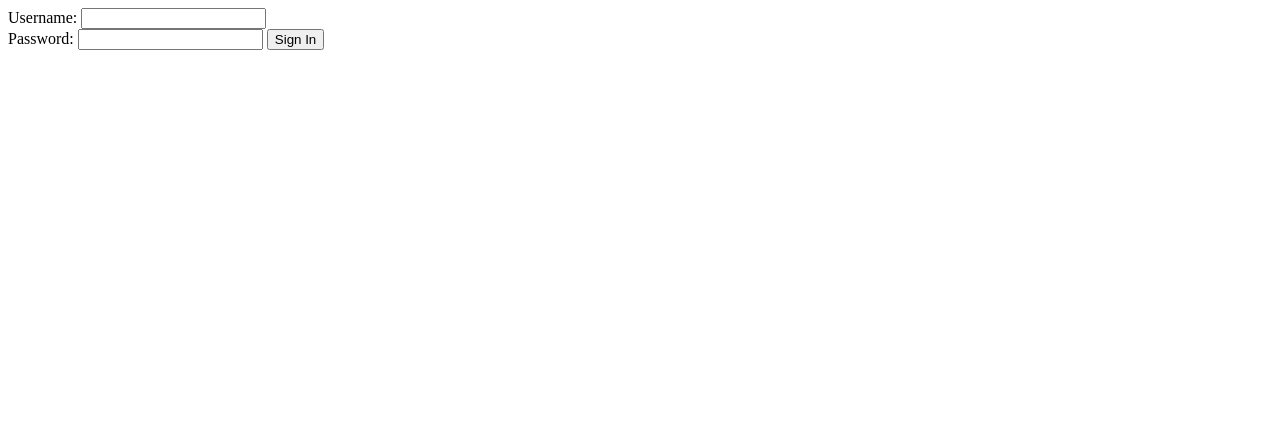
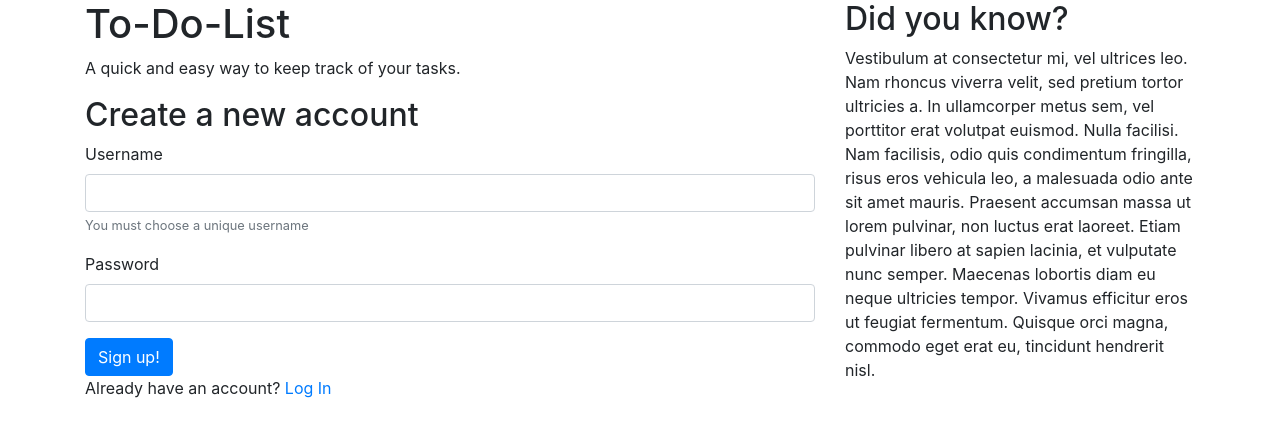
Before and after one commit to VoxBorealis/To-Do-List-Web-Application, a Flask app: page /register in a window 1280 px wide. Shown: the top 437 px of the page. Run offline with Flask 2, Linux system fonts and the light colour scheme; some libraries are stand-ins or nearby versions.

Commit message:
Add bootstrap to register.html

```diff
--- a/templates/index.html
+++ b/templates/index.html
@@ -20,12 +20,12 @@
         {% else %}
         A quick and easy way to keep track of your tasks.
       <p>
-        Start by loggin in!
+        Start by logging in!
         <form action="/login" method="POST">
             <div class="form-group">
               <label for="username">Username</label>
               <input type="text" name="username" class="form-control" id="username">
-              <small id="emailHelp" class="form-text text-muted">You must choose a unique username</small>
+              <small id="emailHelp" class="form-text text-muted"></small>
             </div>
             <div class="form-group">
               <label for="password">Password</label>
--- a/templates/register.html
+++ b/templates/register.html
@@ -1,6 +1,34 @@
-<form action="/register" method="POST">
-    Username: <input type="text" name="username">
-    <br>
-    Password: <input type="password" name="password">
-    <input type="submit" value="Sign In">
-</form>
+<!doctype html>
+<meta name="viewport" content="width=device-width, initial-scale=1, shrink-to-fit=no">
+<link rel="stylesheet" href="https://stackpath.bootstrapcdn.com/bootstrap/4.5.0/css/bootstrap.min.css">
+<title>What To Do!?</title>
+<div class="container">
+  <div class="row">
+    <div class="col-8">
+      <h1>To-Do-List</h1>
+        A quick and easy way to keep track of your tasks.
+      <p>
+        <p>
+        <h2>Create a new account</h2>
+        <form action="/register" method="POST">
+            <div class="form-group">
+              <label for="username">Username</label>
+              <input type="text" name="username" class="form-control" id="username">
+              <small id="emailHelp" class="form-text text-muted">You must choose a unique username</small>
+            </div>
+            <div class="form-group">
+              <label for="password">Password</label>
+              <input type="password" name="password" class="form-control" id="password">
+            </div>
+            <button type="submit" class="btn btn-primary">Sign up!</button>
+            <p>
+            Already have an account? <a href="/login">Log In</a>
+          </form>
+    </div>
+    <div class="col-4">
+      <h2>Did you know?</h2>
+      <p>
+        Vestibulum at consectetur mi, vel ultrices leo. Nam rhoncus viverra velit, sed pretium tortor ultricies a. In ullamcorper metus sem, vel porttitor erat volutpat euismod. Nulla facilisi. Nam facilisis, odio quis condimentum fringilla, risus eros vehicula leo, a malesuada odio ante sit amet mauris. Praesent accumsan massa ut lorem pulvinar, non luctus erat laoreet. Etiam pulvinar libero at sapien lacinia, et vulputate nunc semper. Maecenas lobortis diam eu neque ultricies tempor. Vivamus efficitur eros ut feugiat fermentum. Quisque orci magna, commodo eget erat eu, tincidunt hendrerit nisl.
+    </div>
+  </div>
+</div>
```
